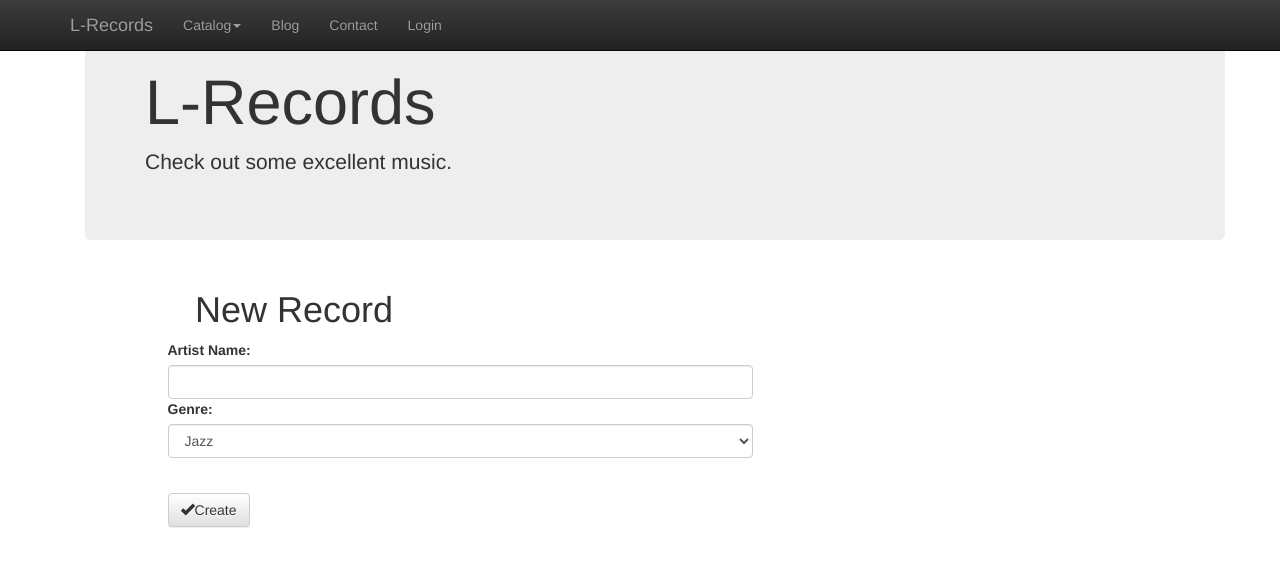
After one commit to lichtec/FSND-Project3, a Flask app: template item_catalog/app/templates/artists/add_artists.html in a window 1280 px wide. The commit adds this page. Shown: the top 567 px of the page. Run offline with Flask 2, Linux system fonts and the light colour scheme; the template is opened without the code that fills it: values that come from a table or form of the project are taken from there, others are empty; data comes from the database, SQL or seed files in the repository; both versions use the stored data as it was after the commit; parts of the project's set-up code (start-up, migrations or seed data) failed here and were passed over; some libraries are stand-ins or nearby versions.

Commit message:
add artist

```diff
--- a/item_catalog/app/records/record_model.py
+++ b/item_catalog/app/records/record_model.py
@@ -56,8 +56,8 @@ class Artist(Base):
         }
 
     # New instance instantiation procedure
-	def __init__(self, name, genre_id):
-		self.name     = name
+	def __init__(self, artist_name, genre_id):
+		self.artist_name     = artist_name
 		self.genre_id = genre_id
 
 	def __repr__(self):
--- /dev/null
+++ b/item_catalog/app/templates/artists/add_artists.html
@@ -0,0 +1,33 @@
+{% extends "main.html" %} {% block content %} {% include "header.html" %}
+<div class="col-md-11 col-md-offset-1 padding-none">
+    <h1>New Record</h1>
+</div>
+<div class="row">
+    <div class="col-md-6 col-md-offset-1 padding-top">
+        <form action="#" method="post">
+            <div class="form-group">
+                <div class="row marketing">
+                    <label for="title">Artist Name:</label>
+                    <input type="text" class="form-control" maxlength="100" name="artist_name"></input>
+                </div>
+                <div class="row marketing">
+                    <div class="form-group">
+                        <label for="genre_Sel">Genre:</label>
+                        <select class="form-control" id="genre_Sel" name='genre_Sel'>
+                            {% for genre in genres %}
+                            <option>{{ genre.genre_name }}</option>
+                            {% endfor %}
+                        </select>
+                    </div>
+                </div>
+                <br>
+                <div class="padding-bottom"></div>
+                <div class="row marketing">
+                    <button type="submit" class="btn btn-default" id="submit" type="submit">
+                        <span class="glyphicon glyphicon-ok" aria-hidden="true"></span>Create</button>
+                </div>
+            </div>
+        </form>
+    </div>
+</div>
+{% endblock %}
--- a/item_catalog/app/templates/artists/artist_info.html
+++ b/item_catalog/app/templates/artists/artist_info.html
@@ -5,10 +5,8 @@
             <img src="http://placehold.it/800x500" alt="">
             <div class="caption">
                 <h1>{{artist.artist_name}}</h1>
-                        <h2>Current Records</h2>
-                        {% for record in records %}
-                        <h3><a href="/records/{{ record.id }}">{{ record.title }}</a></h3>
-                        {% endfor %}
+                <h2>Current Records</h2> {% for record in records %}
+                <h3><a href="/records/{{ record.id }}">{{ record.title }}</a></h3> {% endfor %} {% if loggedIn %} <a href="/artists/{{ artist.id }}/delete/" class="btn btn-default">Delete Artist</a> {% endif %}
             </div>
         </div>
     </div>
```
Also changed, not shown: item_catalog/app/record_modification/modification_controllers.py (+16 -18 lines), item_catalog/app/templates/artists/delete_artists.html (added, +15 -0 lines), item_catalog/app.db. Lines whose indentation alone changed are shown as unchanged.
